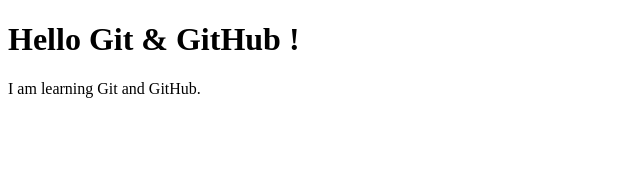
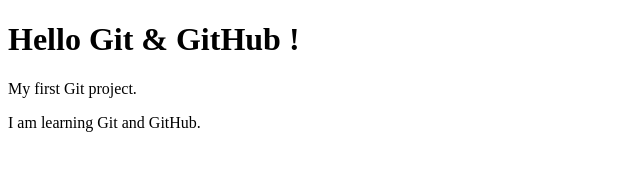
Before and after one commit to Abhay-javiya/git-practice, a plain HTML site: page index.html in a window 1280 px wide. Shown: the whole page, without its empty margins (0-640 px from the left). Drawn offline with Linux system fonts and the light colour scheme.

Commit message:
add new paragraph

```diff
--- a/index.html
+++ b/index.html
@@ -5,6 +5,7 @@
 </head>
 <body>
     <h1>Hello Git & GitHub !</h1>
+    <p>My first Git project.</p>
     <p>I am learning Git and GitHub.</p>
 </body>
 </html>
```
